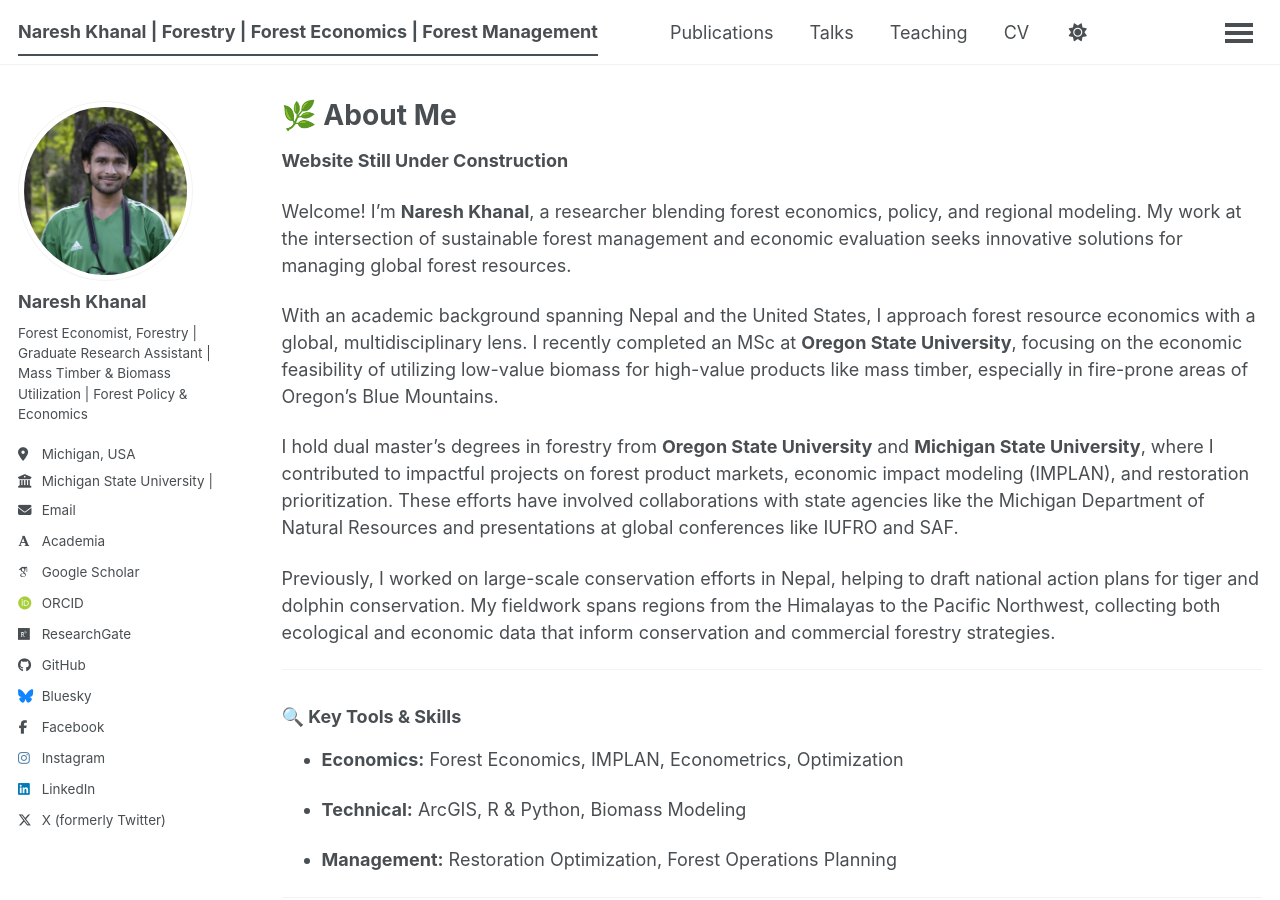
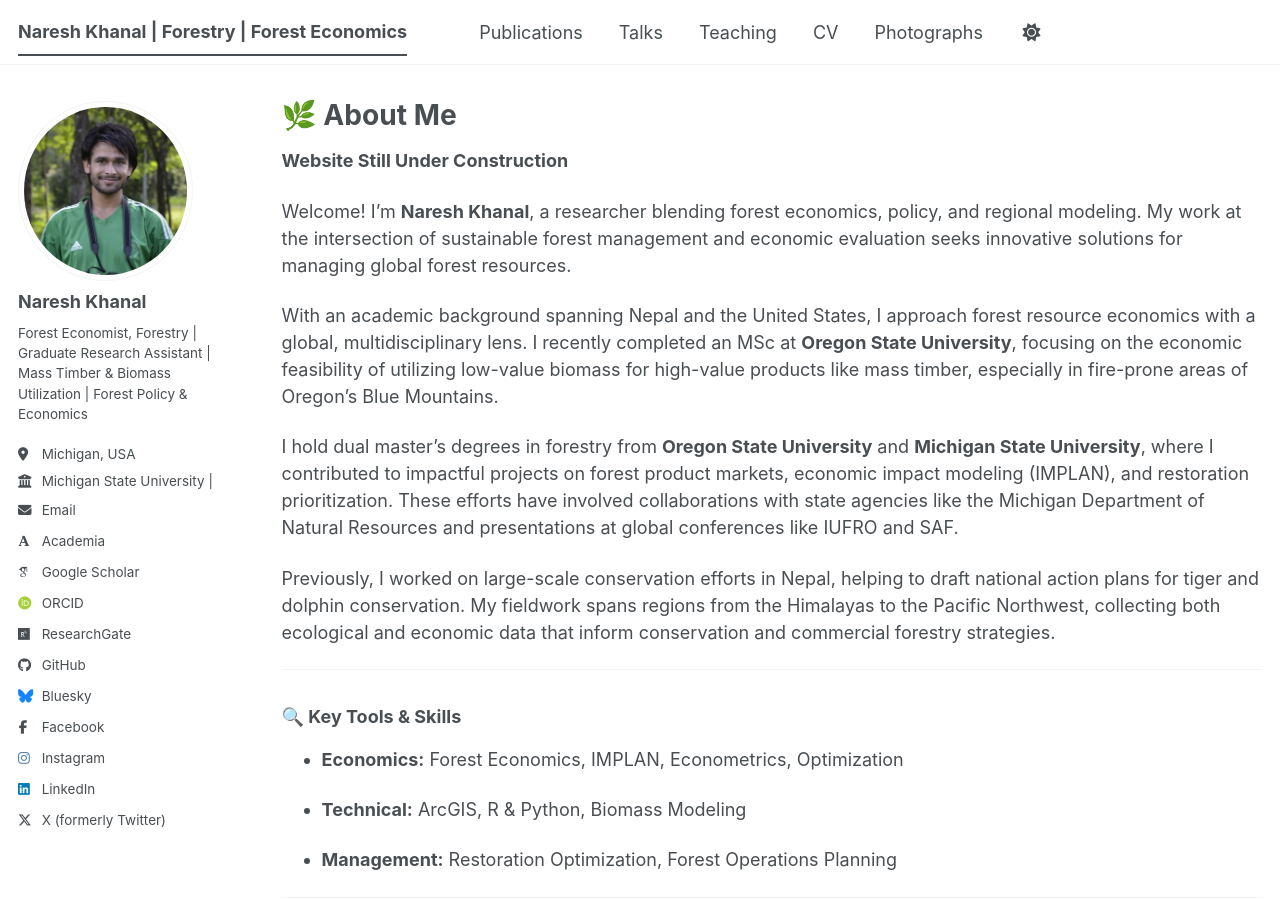
Before and after one commit to Nishani53/Nishani53.github.io, a Jekyll site: the page built from _pages/about.md, in a window 1280 px wide and 900 px high. Built offline with Jekyll 4.4.1, drawn with Linux system fonts in a browser that asks for light colours; some web fonts are replaced; a script bundle is joined from its source files by our own code; library files that are not in the unit come from our copies.

Commit message:
Update _config.yml

```diff
--- a/_config.yml
+++ b/_config.yml
@@ -9,7 +9,7 @@
 # Basic Site Settings
 locale                   : "en-US"
 site_theme               : "default"
-title                    : "Naresh Khanal | Forestry | Forest Economics | Forest Management"
+title                    : "Naresh Khanal | Forestry | Forest Economics"
 title_separator          : "-"
 name                     : &name "Naresh Khanal"
 description              : &description "Official academic website of Naresh Khanal, a researcher at Oregon State University/ Michigan State University, specializing in forest resource economics, mass timber, and regional modeling."
```
